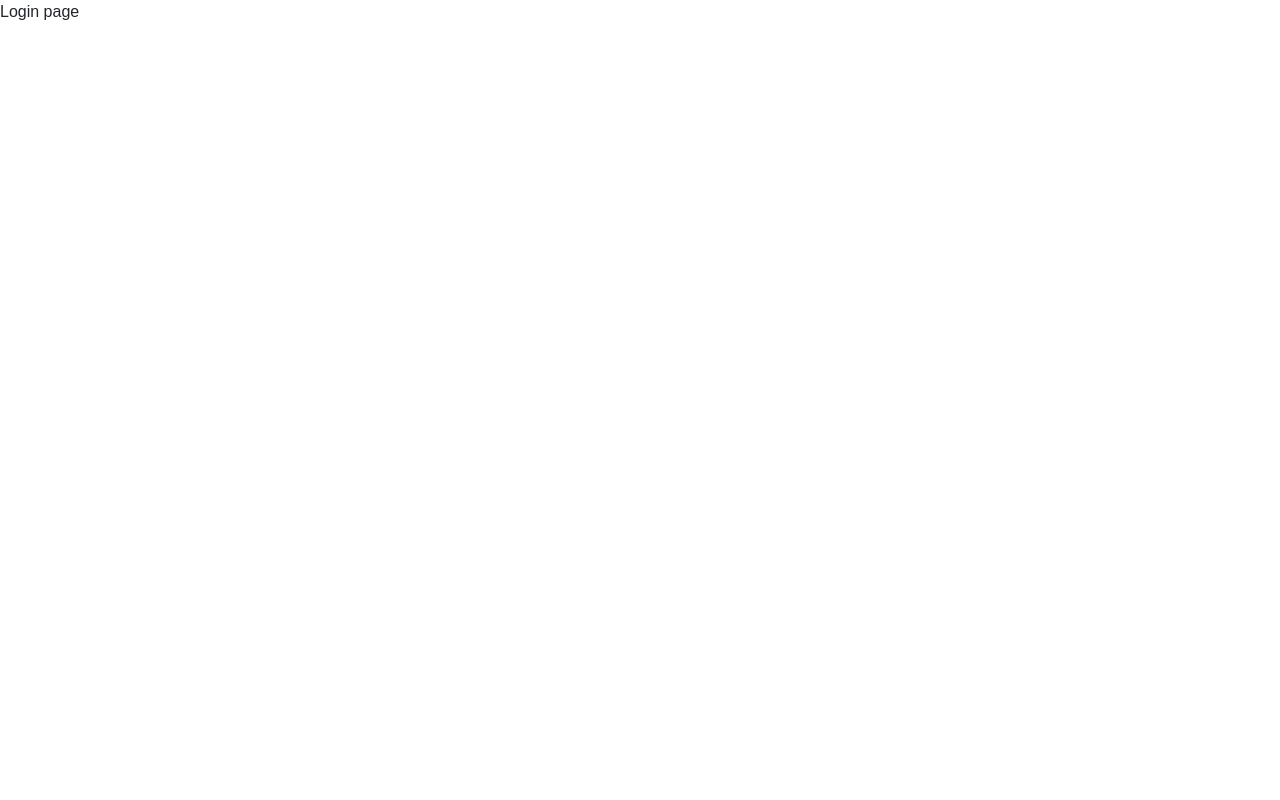
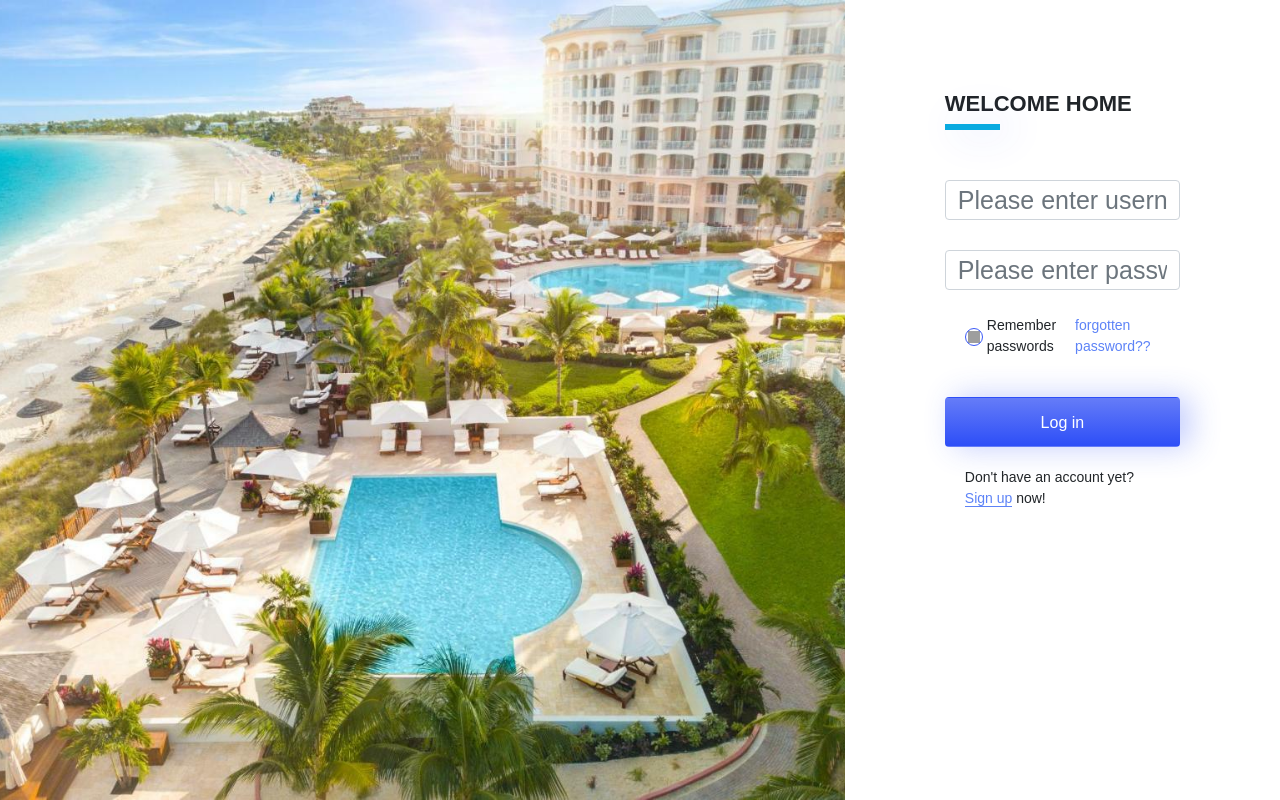
Before and after one commit to chongchen1999/TravelMingle, a React (Vite) app: page /login in a window 1280 px wide. Built offline with nearby package versions, Linux system fonts and the light colour scheme; grey boxes are pictures that could not be loaded.

Commit message:
change login page

```diff
--- a/src/components/UI/Login/LoginForm.jsx
+++ b/src/components/UI/Login/LoginForm.jsx
@@ -0,0 +1,51 @@
+// LoginComponent.jsx
+import {useState} from 'react';
+import '../../../assets/styles/Login/login.css';
+
+const LoginForm = () => {
+    const [username, setUsername] = useState('');
+    const [password, setPassword] = useState('');
+    const [rememberMe, setRememberMe] = useState(true);
+
+    const handleLogin = () => {
+        // Handle login logic here
+        console.log(username, password, rememberMe);
+    };
+
+    return (
+        <div className="container">
+            <div className="lay-wrap">
+                <div className="lay-col" style={{backgroundImage: "url(src/assets/images/L001.jpg)"}}></div>
+                <div className="lay-form lay-login">
+                    <form role="form" className="form-inner">
+                        <div className="form-tit">WELCOME HOME</div>
+                        <div className="form-group">
+                            <input type="text" className="form-control" placeholder="Please enter username" required
+                                   value={username} onChange={e => setUsername(e.target.value)}/>
+                        </div>
+                        <div className="form-group">
+                            <input type="password" className="form-control" placeholder="Please enter password" required
+                                   value={password} onChange={e => setPassword(e.target.value)}/>
+                        </div>
+                        <div className="form-link justify">
+                            <label className="form-check-label">
+                                <input className="form-check-input" type="checkbox" checked={rememberMe}
+                                       onChange={e => setRememberMe(e.target.checked)}/> Remember passwords
+                            </label>
+                            <a href="javascript:void(0);" className="link">forgotten password??</a>
+                        </div>
+                        <div className="form-button">
+                            <button type="button" className="btn btn-submit" onClick={handleLogin}>Log in</button>
+                        </div>
+                        <div className="form-footer">
+                            {/* eslint-disable-next-line react/no-unescaped-entities */}
+                            Don't have an account yet?<a href="register.html" className="link">Sign up</a> now!
+                        </div>
+                    </form>
+                </div>
+            </div>
+        </div>
+    );
+}
+
+export default LoginForm;
--- a/src/pages/Login.jsx
+++ b/src/pages/Login.jsx
@@ -1,7 +1,18 @@
+import Navbar from "../components/common/navbar/Navbar.jsx";
+import LoginForm from "../components/UI/Login/LoginForm.jsx";
+import {Helmet} from "react-helmet";
+import Footer from "../components/common/Footer.jsx";
+
 const Login = () => {
     return (
-        <div>Login page</div>
+        <div>
+
+
+
+            <LoginForm />
+
+        </div>
     );
-};
+}
 
 export default Login;
```
